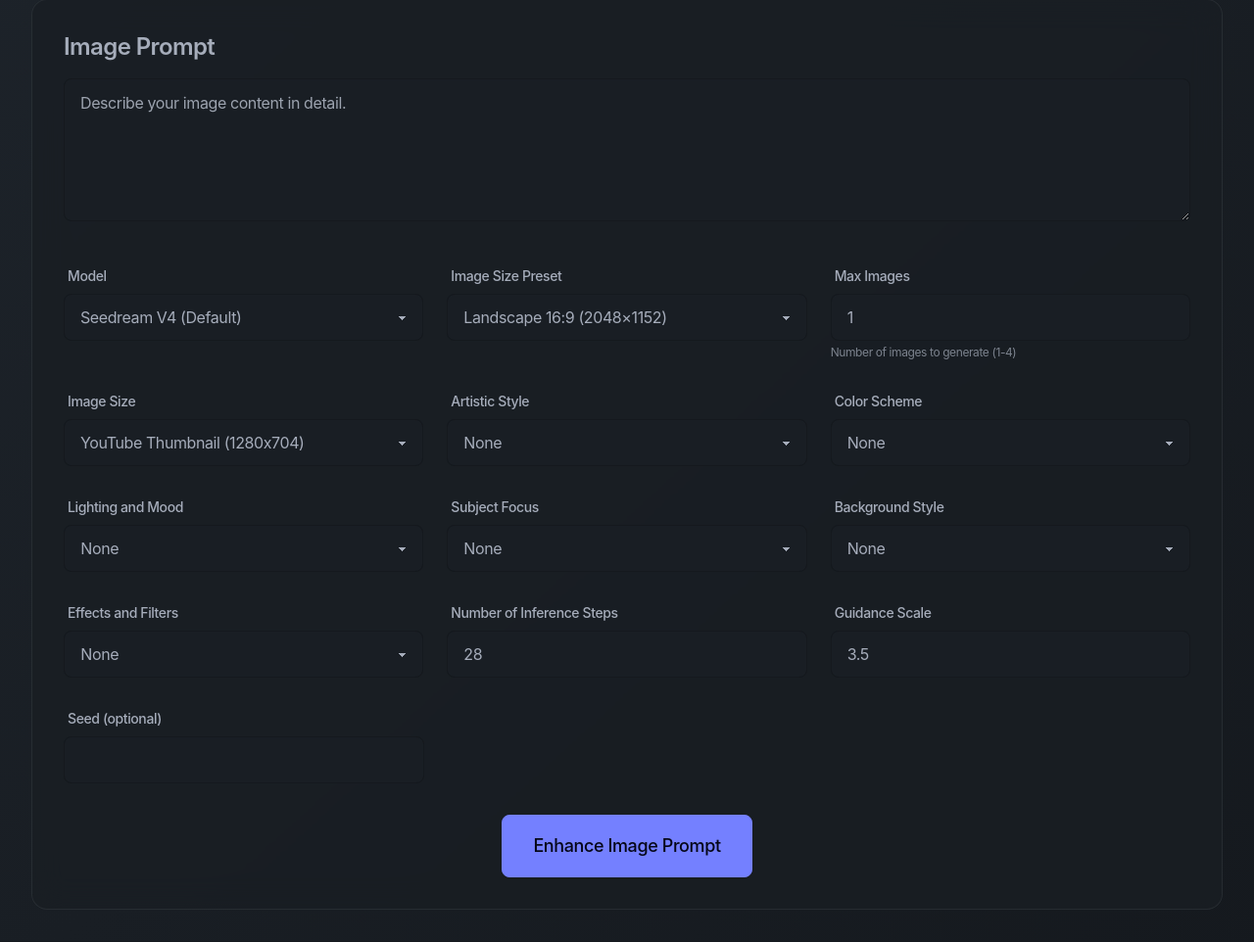
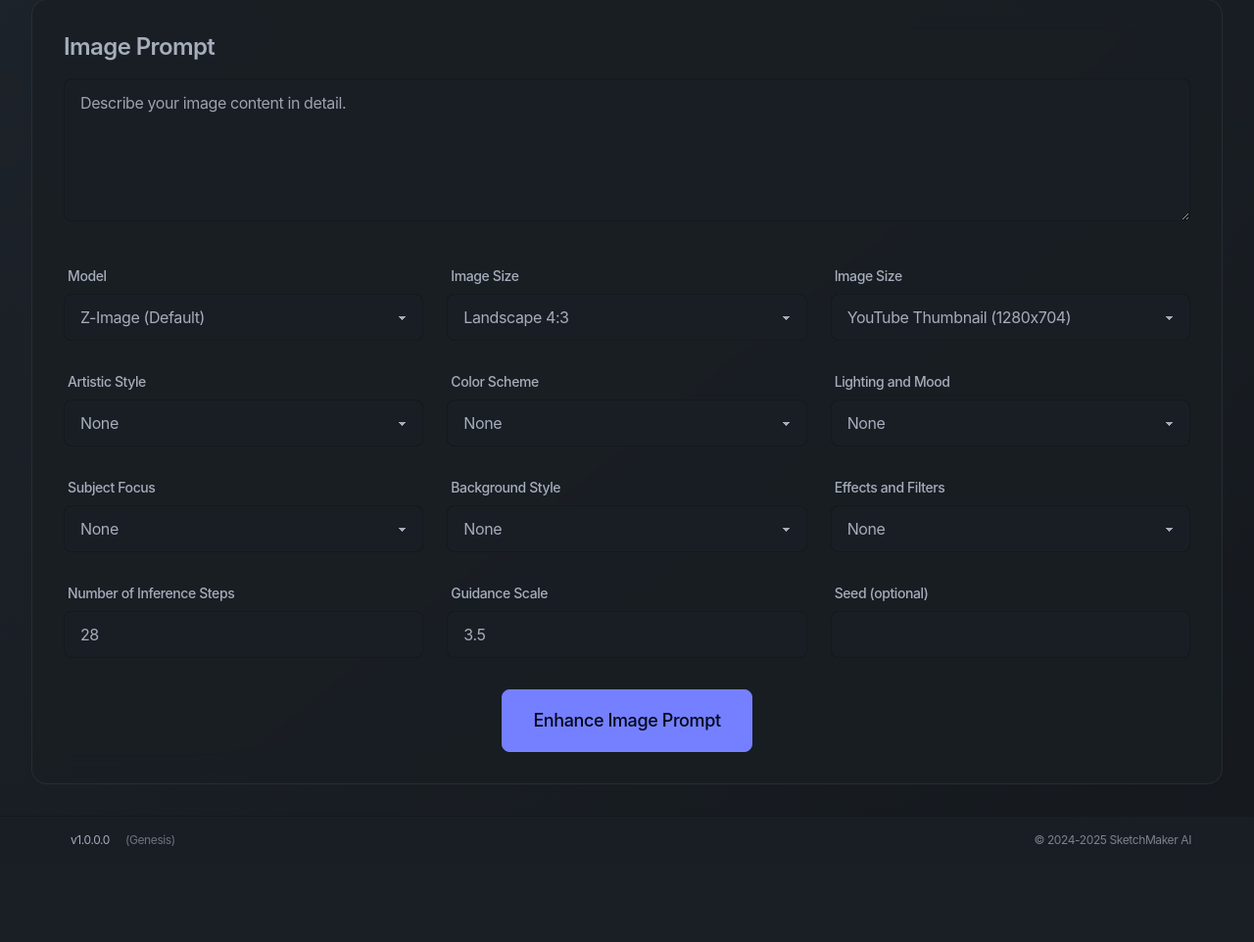
Before and after one commit to marketcalls/sketchmaker, a Flask app: page /dashboard in a window 1280 px wide. Shown: the part 162-1124 px from the top of the page at 98% size. After the commit the page ends 1026 px from the top, so only its background shows below. Run offline with Flask 3, Linux system fonts and the light colour scheme; the visitor is signed in with stand-in values (Sample User, id 1); data comes from the database, SQL or seed files in the repository; some libraries are stand-ins or nearby versions.

Commit message:
updated with Z-Image

```diff
--- a/static/js/image-gen-controls.js
+++ b/static/js/image-gen-controls.js
@@ -148,6 +148,9 @@ modelSelect?.addEventListener('change', function(e) {
     // Get Flux 2 Flex controls
     const flux2FlexImageSizeControl = document.getElementById('flux2FlexImageSizeControl');
 
+    // Get Z-Image controls
+    const zImageSizeControl = document.getElementById('zImageSizeControl');
+
     // Reset all controls first
     imageSizeControl?.classList.remove('hidden');
     aspectRatioControl?.classList.add('hidden');
@@ -170,11 +173,22 @@ modelSelect?.addEventListener('change', function(e) {
     nanoBananaResolutionControl?.classList.add('hidden');
     nanoBananaOutputFormatControl?.classList.add('hidden');
     flux2FlexImageSizeControl?.classList.add('hidden');
+    zImageSizeControl?.classList.add('hidden');
     if (characterCount) characterCount.classList.add('hidden');
     if (enhancedCharacterCount) enhancedCharacterCount.classList.add('hidden');
 
     // Apply model-specific controls
     switch(e.target.value) {
+        case 'fal-ai/z-image/turbo/lora':
+            // Hide controls that don't apply to Z-Image
+            imageSizeControl?.classList.add('hidden');
+            aspectRatioControl?.classList.add('hidden');
+            if (numInferenceStepsControl) numInferenceStepsControl.classList.add('hidden');
+            if (guidanceScaleControl) guidanceScaleControl.classList.add('hidden');
+
+            // Show Z-Image specific controls
+            zImageSizeControl?.classList.remove('hidden');
+            break;
         case 'fal-ai/nano-banana-pro':
             // Hide controls that don't apply to Nano Banana Pro
             imageSizeControl?.classList.add('hidden');
--- a/templates/partials/image_gen_controls.html
+++ b/templates/partials/image_gen_controls.html
@@ -4,7 +4,8 @@
             <span class="label-text">Model</span>
         </label>
         <select id="model" name="model" class="select select-bordered w-full bg-base-100/70 backdrop-blur-sm border-base-300/50 hover:border-primary/30 focus:border-primary/50 focus:bg-base-100/90 transition-all duration-200">
-            <option value="fal-ai/bytedance/seedream/v4/text-to-image" selected>Seedream V4 (Default)</option>
+            <option value="fal-ai/z-image/turbo/lora" selected>Z-Image (Default)</option>
+            <option value="fal-ai/bytedance/seedream/v4/text-to-image">Seedream V4</option>
             <option value="fal-ai/nano-banana-pro">Nano Banana Pro</option>
             <option value="fal-ai/flux-pro/kontext/max/text-to-image">Flux Kontext Max</option>
             <option value="fal-ai/flux-2-flex">Flux 2 Flex</option>
@@ -189,6 +190,21 @@
             <option value="BALANCED">Balanced</option>
             <option value="FAST">Fast</option>
             <option value="QUALITY">Quality</option>
+        </select>
+    </div>
+
+    <!-- Z-Image Controls -->
+    <div class="form-control" id="zImageSizeControl">
+        <label class="label">
+            <span class="label-text">Image Size</span>
+        </label>
+        <select id="zImageSize" name="image_size" class="select select-bordered w-full bg-base-100/70 backdrop-blur-sm border-base-300/50 hover:border-primary/30 focus:border-primary/50 focus:bg-base-100/90 transition-all duration-200">
+            <option value="square_hd">Square HD</option>
+            <option value="square">Square</option>
+            <option value="portrait_3_4">Portrait 3:4</option>
+            <option value="portrait_9_16">Portrait 9:16</option>
+            <option value="landscape_4_3" selected>Landscape 4:3</option>
+            <option value="landscape_16_9">Landscape 16:9</option>
         </select>
     </div>
 
```
Also changed, not shown: blueprints/generate.py (+10 -1 lines), blueprints/image_generator.py (+10 -1 lines), .claude/settings.local.json.
